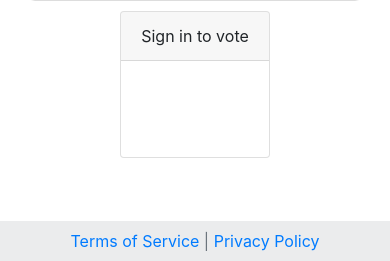
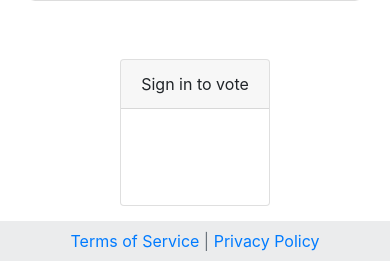
Before and after one commit to Gabgra11/SmartGarden_v3, a Flask app: page /vote in a window 390 px wide. Shown: the part 583-844 px from the top of the page. Run offline with Flask 3, Linux system fonts and the light colour scheme; data that the repository does not hold is empty; some libraries are stand-ins or nearby versions.

Commit message:
Fix padding on vote.html on mobile.

```diff
--- a/templates/vote.html
+++ b/templates/vote.html
@@ -18,7 +18,7 @@
 
 {% block content %}
     {% if user == None %}
-    <div class="container d-flex justify-content-center">
+    <div class="container d-flex justify-content-center py-5">
         <div class="card m-auto">
             <div class="card-header">Sign in to vote</div>
             <div class="container p-5 d-flex justify-content-center">
@@ -39,7 +39,7 @@
         </div>
     </div>
     {% else %}
-    <div class="container d-flex justify-center">
+    <div class="container d-flex justify-center py-5">
         <div class="card m-auto" style="background-color:{{bg_color}}">
             <div class="card-header">Vote</div>
             <div class="card-body">
```
